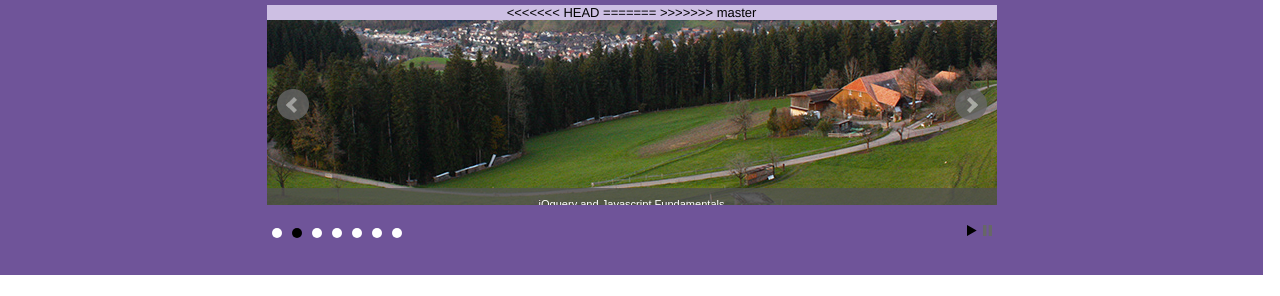
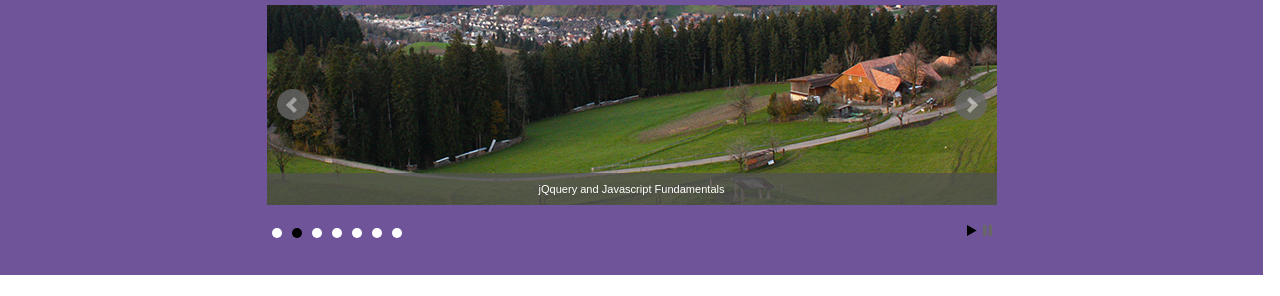
Before and after one commit to Cjdick/Unit4-Portfolio-Website, a plain HTML site: page index.html in a window 1280 px wide. Shown: the part 43-339 px from the top of the page. Drawn offline with nearby package versions, Linux system fonts and the light colour scheme.

Commit message:
Update index.html

```diff
--- a/index.html
+++ b/index.html
@@ -68,16 +68,13 @@
 		</div>
 		<div class="body-image">
 			<ul class="bxslider">
-<<<<<<< HEAD
   				<li><img src="images/HTML-CSS.jpg" title="HTML/CSS" /></li>
   				<li><img src="images/jQuery.jpg" title="jQquery and Javascript Fundamentals" /></li>
   				<li><img src="images/AJAX.jpg" title="AJAX and Advanced jQuery" /></li>
-=======
   				<li><a href="#item1" class="smoothScroll"><img src="images/Slides/2014.08.31-Small-Business-Landing-Page-Slider-Resized.png" title="Small Business Website" /></a></li>
   				<li><a href="#item2" class="smoothScroll"><img src="images/Slides/2014.08.31-Shopping-List-Slider-Resized.png" title="Shopping List" /></a></li>
   				<li><a href="#item3" class="smoothScroll"><img src="images/Slides/2014.08.31-Quiz-Slider-Resized.png" title="Quiz App" /></a></li>
   				<li><a href="#item4" class="smoothScroll"><img src="images/Slides/2014.08.31-Character-Search-Original-Slider-Resized.png" title="Video Game Character Search" /></a></li>
->>>>>>> master
 			</ul>
 		</div>
 		<div class="bottom-summary">
```
